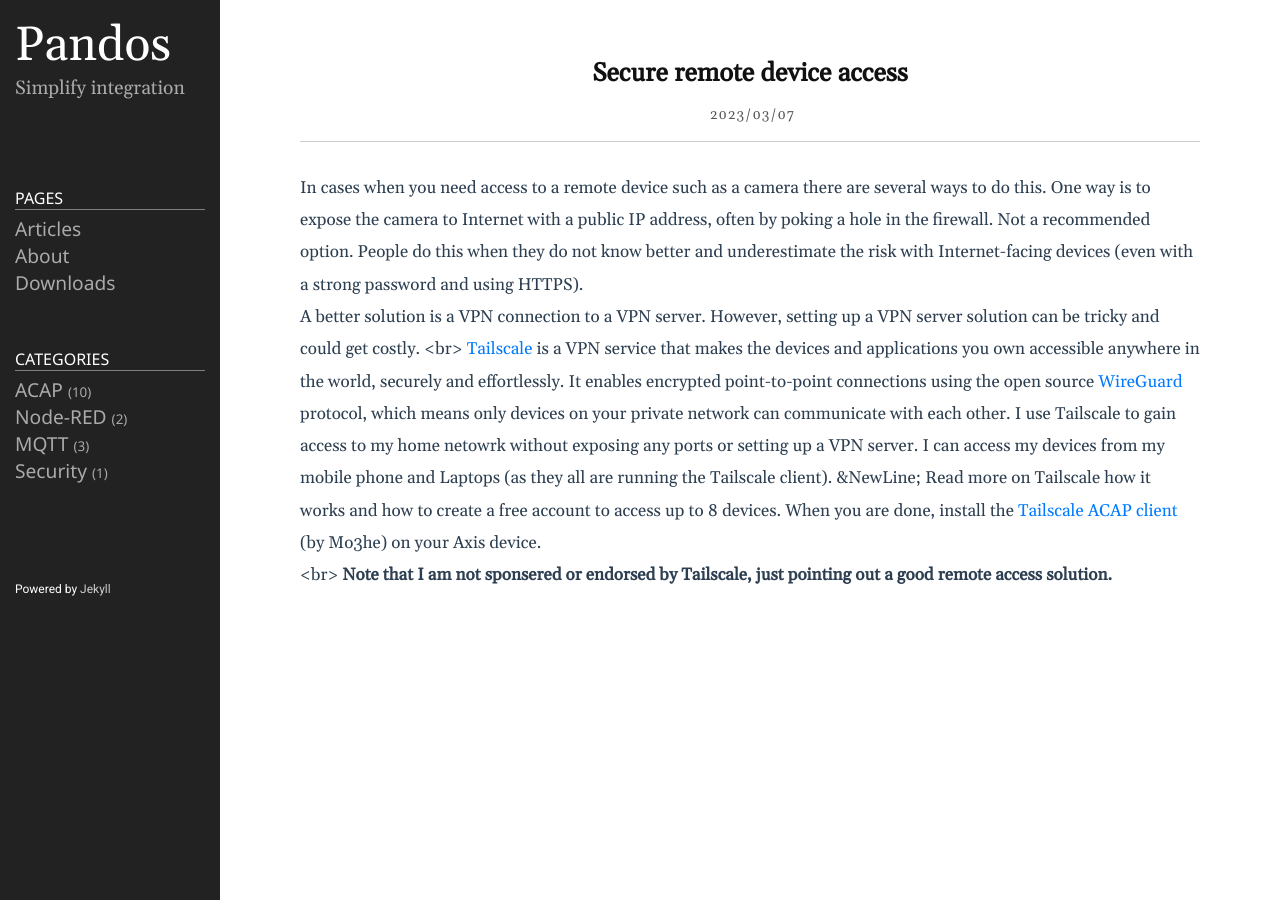
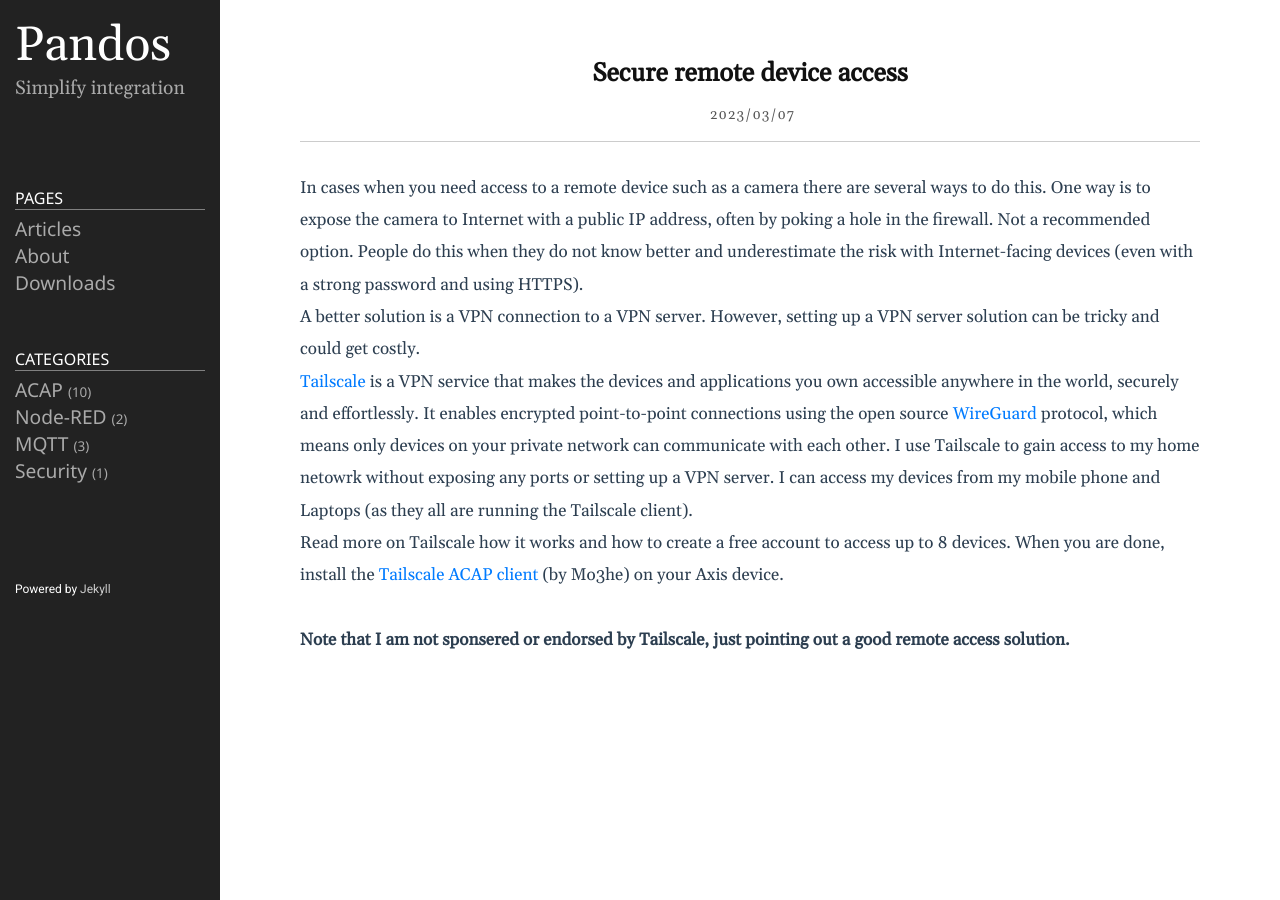
Before and after one commit to pandosme/pandosme.github.io, a Jekyll site: the page built from docs/_posts/2023-03-08-Tailscale.md, in a window 1280 px wide. Built offline with Jekyll 4.4.1, drawn with Linux system fonts in a browser that asks for light colours.

Commit message:
Update 2023-03-08-Tailscale.md

```diff
--- a/docs/_posts/2023-03-08-Tailscale.md
+++ b/docs/_posts/2023-03-08-Tailscale.md
@@ -7,9 +7,9 @@ categories: [Security, ACAP]
 
 In cases when you need access to a remote device such as a camera there are several ways to do this.  One way is to expose the camera to Internet with a public IP address, often by poking a hole in the firewall.  Not a recommended option.  People do this when they do not know better and underestimate the risk with Internet-facing devices (even with a strong password and using HTTPS).
 A better solution is a VPN connection to a VPN server.  However, setting up a VPN server solution can be tricky and could get costly.
- <br\>
+  \
 [Tailscale](https://tailscale.com/) is a VPN service that makes the devices and applications you own accessible anywhere in the world, securely and effortlessly. It enables encrypted point-to-point connections using the open source [WireGuard](https://www.wireguard.com/) protocol, which means only devices on your private network can communicate with each other.  I use Tailscale to gain access to my home netowrk without exposing any ports or setting up a VPN server.  I can access my devices from my mobile phone and Laptops (as they all are running the Tailscale client).
-&NewLine;
+ \
 Read more on Tailscale how it works and how to create a free account to access up to 8 devices.  When you are done, install the [Tailscale ACAP client](https://github.com/Mo3he) (by Mo3he) on your Axis device.
-<br\>
+ \
 **Note that I am not sponsered or endorsed by Tailscale, just pointing out a good remote access solution.**
```
